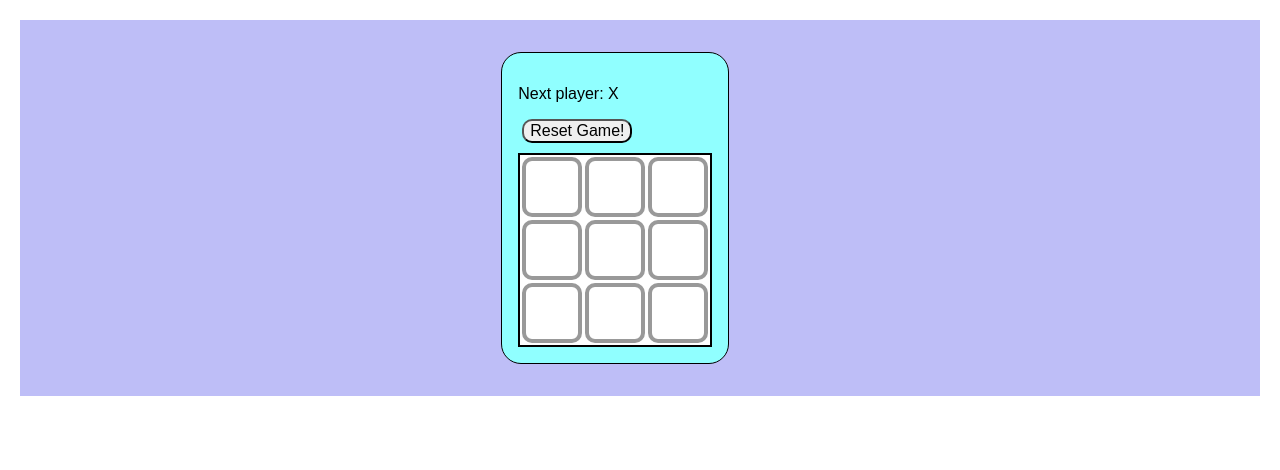
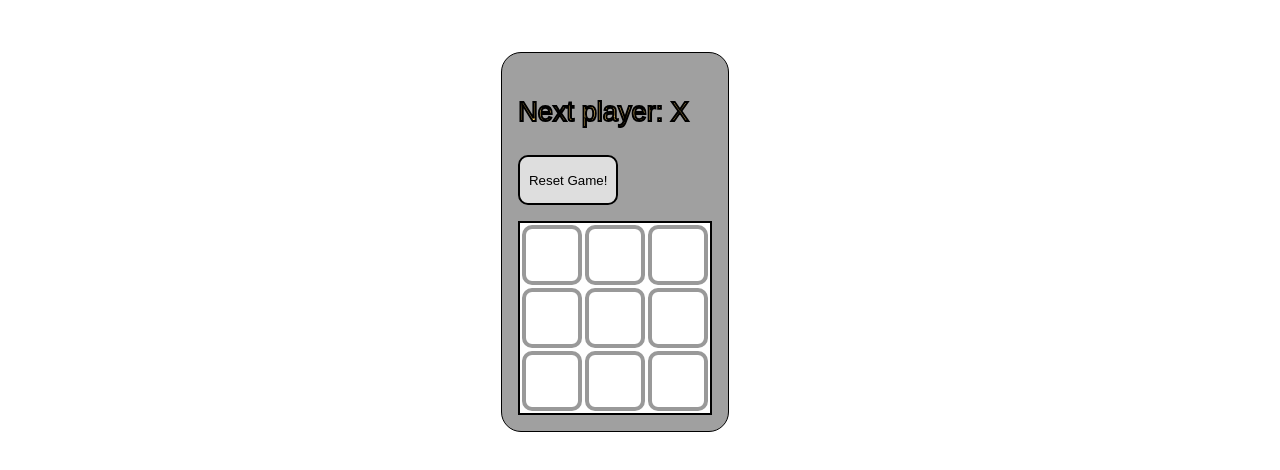
Before and after one commit to RickKollenbroich93/TicTacToe, a React (Vite) app: page / in a window 1280 px wide. Shown: the top 470 px of the page. Built offline with nearby package versions, Linux system fonts and the light colour scheme.

Commit message:
Add final Css

```diff
--- a/src/app/components/Board.tsx
+++ b/src/app/components/Board.tsx
@@ -30,11 +30,11 @@ function Board(): JSX.Element {
       <div>
         <div className="status">
           <p>{status}</p>
+        </div>
+        <button className="againBtn" onClick={() => location.reload()}>
+          Reset Game!
+        </button>
 
-          <button className="againBtn" onClick={() => location.reload()}>
-            Reset Game!
-          </button>
-        </div>
         <div className="boardwraper">
           <div className="board-row">
             {renderSquare(0)}
--- a/src/app/components/Square.tsx
+++ b/src/app/components/Square.tsx
@@ -1,16 +1,7 @@
 import React from 'react';
 // import styles from './src/App.module.css';
 
-function Square(props: {
-  onClick: () => void;
-  value:
-    | boolean
-    | React.ReactChild
-    | React.ReactFragment
-    | React.ReactPortal
-    | null
-    | undefined;
-}): JSX.Element {
+function Square(props: { onClick: () => void; value: string }): JSX.Element {
   if (props.value === 'X') {
     return (
       <button className="square" onClick={() => props.onClick()}>
--- a/src/app/globals.css
+++ b/src/app/globals.css
@@ -21,7 +21,9 @@ ul {
 
 .status {
   margin-bottom: 10px;
-  font-size: 1rem;
+  font-size: 1.7rem;
+  color: rgb(255, 209, 110);
+  -webkit-text-stroke: 2px rgb(0, 0, 0);
 }
 
 .square {
@@ -38,7 +40,9 @@ ul {
   width: 60px;
   border-radius: 10px;
 }
-
+.square:hover {
+  box-shadow: inset 0 0 1em rgb(254, 249, 195), 0 0 1em rgb(255, 91, 91);
+}
 .square:focus {
   outline: none;
 }
@@ -51,7 +55,7 @@ ul {
   display: flex;
   flex-direction: row;
   justify-content: center;
-  background: #bebef7;
+  background: rgb(255, 255, 255);
   padding: 2rem;
 }
 
@@ -59,7 +63,7 @@ ul {
   margin-left: 20px;
 }
 .game-board {
-  background-color: #90ffff;
+  background-color: #a0a0a0;
   padding: 1rem;
   border-radius: 20px;
   border: solid 1px black;
@@ -72,12 +76,84 @@ ul {
   color: rgb(255, 77, 0);
   -webkit-text-stroke: 2px rgb(0, 0, 0);
 }
-.againBtn {
-  font-size: 1rem;
-  border-radius: 10px;
-  margin-left: 4px;
-}
 .boardwraper {
   background-color: rgb(255, 255, 255);
   border: solid 2px black;
 }
+.againBtn {
+  width: 100px;
+  height: 50px;
+  outline: none;
+  color: rgb(0, 0, 0);
+  background: rgb(222, 222, 222);
+  cursor: pointer;
+  position: relative;
+  z-index: 0;
+  border: solid 2px black;
+  border-radius: 10px;
+  margin-bottom: 1rem;
+}
+
+.againBtn::before {
+  content: '';
+  background: linear-gradient(
+    45deg,
+    #f00,
+    #ff7300,
+    #fffb00,
+    #48ff00,
+    #00ffd5,
+    #002bff,
+    #7a00ff,
+    #ff00c8,
+    #f00
+  );
+  position: absolute;
+  top: -2px;
+  left: -2px;
+  background-size: 400%;
+  z-index: -1;
+  filter: blur(5px);
+  width: calc(100% + 4px);
+  height: calc(100% + 4px);
+  animation: glowing 20s linear infinite;
+  opacity: 0;
+  transition: opacity 0.3s ease-in-out;
+  border-radius: 10px;
+}
+
+.againBtn:active {
+  color: rgb(222, 222, 222);
+}
+
+.againBtn :active::after {
+  background: transparent;
+}
+
+.againBtn:hover::before {
+  opacity: 1;
+}
+
+.againBtn::after {
+  z-index: -1;
+  content: '';
+  position: absolute;
+  width: 100%;
+  height: 100%;
+  background: rgb(222, 222, 222);
+  left: 0;
+  top: 0;
+  border-radius: 10px;
+}
+
+@keyframes glowing {
+  0% {
+    background-position: 0 0;
+  }
+  50% {
+    background-position: 400% 0;
+  }
+  100% {
+    background-position: 0 0;
+  }
+}
```
